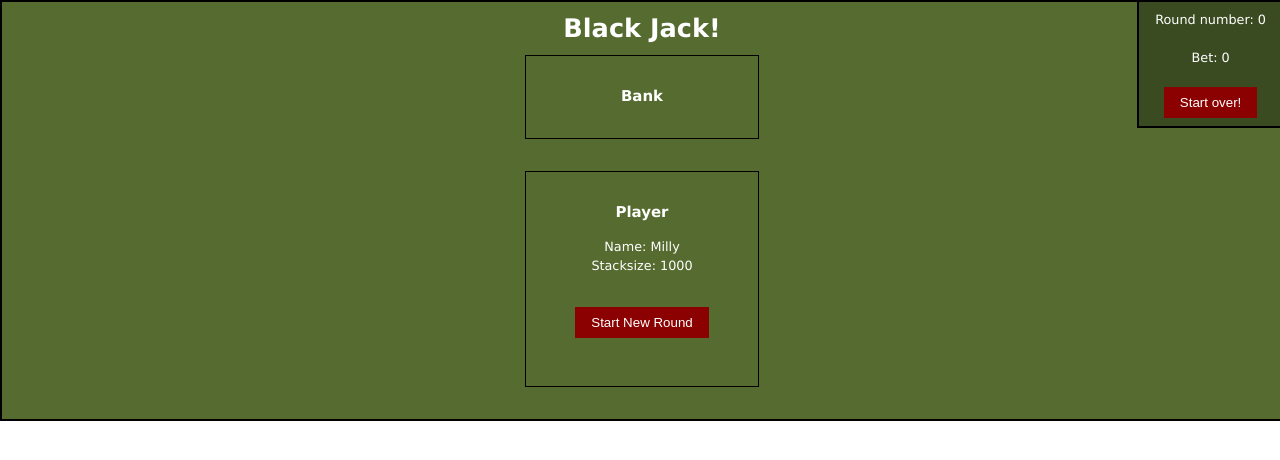
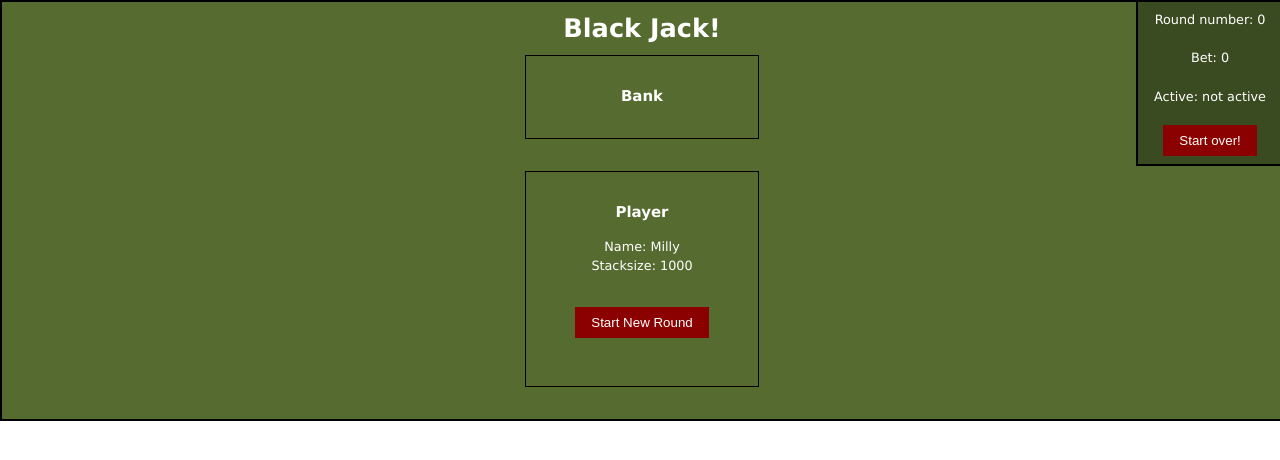
Before and after one commit to madebymilly/react-blackjack, a React (Create React App) app: page / in a window 1280 px wide. Shown: the top 460 px of the page. Built offline with nearby package versions, Linux system fonts and the light colour scheme; the HTML template or start-up script is replaced by a standard one.

Commit message:
added Round context

```diff
--- a/src/App.js
+++ b/src/App.js
@@ -1,10 +1,13 @@
 import './styling/App.css';
 import Board from './components/Board'
+import { RoundProvider } from './context/RoundContext'
 
 function App() {
   return (
     <div className="App">
-      <Board />
+      <RoundProvider>
+        <Board />
+      </RoundProvider>
     </div>
   );
 }
--- a/src/components/Board.js
+++ b/src/components/Board.js
@@ -1,20 +1,29 @@
 import React, { Component } from 'react'
+
+import { RoundContext } from "../context/RoundContext";
+
 import Round from './Round'
 import Bank from './Bank'
 import Player from './Player'
 import StartGameForm from './StartGameForm'
+
 import fullDeck from '../data/deck'
+
 import '../styling/Board.css'
+
 import { getTotalValue } from '../js/helpers'
 
 
 const DECK = fullDeck.sort(() => 0.5 - Math.random());
 
 class Board extends Component {
+
   static defaultProps = {
     bets: [10, 25, 50, 100, 200],
     moves: ['hit', 'pass']
   }
+
+  static contextType = RoundContext;
 
   constructor(props) {
     super(props)
@@ -33,9 +42,8 @@ class Board extends Component {
         //   { id: 2, cards: [DECK[6], DECK[7]], done: false, winner: false, bet: 100 }
         // ]
       },
-      bank: { hand: [] },
-      // bank: { hand: [DECK[0], DECK[1]] },
-      currentRound: { num: 0, bet: 0, active: false }
+      bank: { hand: [] }
+      // bank: { hand: [DECK[0], DECK[1]] }
     }
 
     this.resetGame = this.resetGame.bind(this)
@@ -156,10 +164,8 @@ class Board extends Component {
   }
 
   checkEndRound() {
-
     let allHandsDone = this.state.player.hands.every( hand => hand.done === true );
     if (allHandsDone) {
-      console.log('end round');
       this.endRound();
     }
   }
@@ -169,8 +175,8 @@ class Board extends Component {
     let currentBankHandValue = this.state.bank.hand[0].value;
     while (currentBankHandValue < 17) {
       const newCard = this.dealCard();
-      console.log(newCards);
-      console.log(newCard);
+      // console.log(newCards);
+      // console.log(newCard);
       newCards = [...newCards, newCard];
       currentBankHandValue += newCard.value;
     }
@@ -178,26 +184,25 @@ class Board extends Component {
   }
 
   endRound() {
+    this.context.deActivateRound();
     const newCardsForBank = this.getBankCardsTill17();
     this.setState(prevState => ({
-      currentRound: { ...prevState.currentRound, active: false },
       bank: { ...prevState.bank, hand: [...prevState.bank.hand, ...newCardsForBank] }
     }))
   }
 
   startRound() {
-    const newRoundNum = this.state.currentRound.num + 1;
+    this.context.activateRound();
     this.setState(prevState => ({
-      currentRound: { ...prevState.currentRound, num: newRoundNum, active: true, bet: 0 },
       player: { ...prevState.player, hands: [] },
       bank: { ...prevState.bank, hand: [] },
     }))
   }
 
   doBet(bet) {
+    this.context.setBet(bet);
     const newStacksize = this.state.player.stacksize - bet;
     this.setState(prevState => ({
-      currentRound: { ...prevState.currentRound, bet: bet },
       player: { ...prevState.player, stacksize: newStacksize }
     }))
     this.dealFirstCards();
@@ -207,7 +212,7 @@ class Board extends Component {
     const dealtCardsToPlayer = [this.dealCard(), this.dealCard()];
     const dealtCardToBank = [this.dealCard()];
     this.setState(prevState => ({
-      player: { ...prevState.player, hands: [{ id: 0, cards: dealtCardsToPlayer, done: false, bet: prevState.currentRound.bet }] },
+      player: { ...prevState.player, hands: [{ id: 0, cards: dealtCardsToPlayer, done: false, bet: this.context.roundBet }] },
       bank: { ...prevState.bank, hand: dealtCardToBank }
     }))
   }
@@ -215,14 +220,13 @@ class Board extends Component {
   render() {
 
     const { moves, bets } = this.props;
-    const { gameHasStarted, player, bank, currentRound } = this.state;
-
+    const { gameHasStarted, player, bank } = this.state;
     return (
       <div className="Board">
         <h1>Black Jack!</h1>
         {gameHasStarted
         ? <div>
-            <Round roundnr={currentRound.num} bet={currentRound.bet} resetGame={this.resetGame} />
+            <Round resetGame={this.resetGame} />
             <Bank hand={bank.hand} />
             <div className="Board-players">
               <Player
@@ -232,7 +236,6 @@ class Board extends Component {
                 bets={bets}
                 doBet={this.doBet}
                 hands={player.hands}
-                round={currentRound}
                 doMove={this.doMove}
                 startRound={this.startRound}
               />
--- a/src/components/Hand.js
+++ b/src/components/Hand.js
@@ -1,21 +1,18 @@
 import React, { Component } from 'react'
+
+import { RoundContext } from "../context/RoundContext";
+
 import Card from './Card'
 import Move from './Move'
+
 import '../styling/Hand.css'
+
 import { getTotalValue } from '../js/helpers'
 
 class Hand extends Component {
-  componentDidUpdate(prevProps, prevState) {
 
-  }
-  // getHandValue = () => {
-  //   let handValue = 0;
-  //   this.props.hand.map(
-  //     (card, i) =>
-  //       handValue += card.value
-  //   )
-  //   return handValue;
-  // }
+  static contextType = RoundContext;
+
   getPossibleMoves = () => {
     let moves = [...this.props.moves];
     // If value of first two cards is the same:
@@ -29,17 +26,23 @@ class Hand extends Component {
     }
     return moves;
   }
+
   handleMove = (move) => {
     this.props.doMove(move, this.props.id);
   }
+
   render() {
-    const moves = (this.props.moves && this.props.roundActive)
+
+    const { isRoundActive } = this.context;
+
+    const moves = (this.props.moves && isRoundActive)
       ? <div className="Hand-moves">
         {this.getPossibleMoves().map(move =>
           <Move key={move} move={move} handleMove={this.handleMove} />
         )}
       </div>
       : '';
+
     return (
       <div className="Hand">
         {this.props.bet &&
--- a/src/components/Player.js
+++ b/src/components/Player.js
@@ -1,9 +1,15 @@
 import React, { Component } from 'react'
+
+import { RoundContext } from "../context/RoundContext";
+
 import Hand from './Hand'
 import Bet from './Bet'
+
 import '../styling/Player.css'
 
 class Player extends Component {
+
+  static contextType = RoundContext;
 
   handleClick = () => {
     this.props.startRound();
@@ -11,7 +17,8 @@ class Player extends Component {
 
   render() {
 
-    const { name, stacksize, hands, moves, bets, doBet, round, doMove } = this.props;
+    const { name, stacksize, hands, moves, bets, doBet, doMove } = this.props;
+    const { roundBet, isRoundActive } = this.context;
 
     return (
       <div className="Player">
@@ -22,13 +29,13 @@ class Player extends Component {
         </div>
         <div className="Player-hands">
           {hands.map(hand =>
-            <Hand key={hand.id} id={hand.id} hand={hand.cards} moves={moves} doMove={doMove} roundActive={round.active} bet={round.bet}/>
+            <Hand key={hand.id} id={hand.id} hand={hand.cards} moves={moves} doMove={doMove} />
           )}
         </div>
-        {!round.active &&
+        {!isRoundActive &&
           <button className="Player-start-round" onClick={this.handleClick}>Start New Round</button>
         }
-        {round.active && round.bet === 0 &&
+        {isRoundActive && roundBet === 0 &&
           <div className="Player-bets">
             {bets.map(bet =>
               <Bet key={bet} bet={bet} doBet={doBet} />
--- a/src/components/Round.js
+++ b/src/components/Round.js
@@ -1,14 +1,22 @@
-import React from 'react'
+import React, { Component } from 'react'
+
+import { RoundContext } from "../context/RoundContext";
+
 import '../styling/Round.css'
 
-function Round(props) {
-  return (
-    <div className="Round">
-      <p>Round number: {props.roundnr}</p>
-      <p>Bet: {props.bet}</p>
-      <button onClick={props.resetGame}>Start over!</button>
-    </div>
-  )
+class Round extends Component {
+  static contextType = RoundContext;
+  render() {
+    const { roundNum, roundBet, isRoundActive } = this.context;
+    return (
+      <div className="Round">
+        <p>Round number: {roundNum}</p>
+        <p>Bet: {roundBet}</p>
+        <p>Active: {isRoundActive ? 'active' : 'not active'}</p>
+        <button onClick={this.props.resetGame}>Start over!</button>
+      </div>
+    )
+  }
 }
 
 export default Round;
--- /dev/null
+++ b/src/context/RoundContext.js
@@ -0,0 +1,49 @@
+import React, { Component, createContext } from "react";
+
+export const RoundContext = createContext();
+
+export class RoundProvider extends Component {
+  constructor(props) {
+    super(props)
+
+    this.state = {
+      roundNum: 0,
+      roundBet: 0,
+      isRoundActive: false
+    }
+  }
+
+  activateRound = () => {
+    this.setState(prevState => ({
+      isRoundActive: true,
+      roundNum: prevState.roundNum + 1
+    }))
+  }
+
+  deActivateRound = () => {
+    this.setState(prevState => ({
+      isRoundActive: false,
+      roundBet: 0
+    }))
+  }
+
+  setBet = (bet) => {
+    this.setState({
+      roundBet: bet
+    })
+  }
+
+  render() {
+    return (
+      <RoundContext.Provider value={{
+        ...this.state,
+        activateRound: this.activateRound,
+        deActivateRound: this.deActivateRound,
+        setBet: this.setBet
+      }}>
+        {this.props.children}
+      </RoundContext.Provider>
+    )
+  }
+
+}
```
Also changed, not shown: 16 other files (tests, documents, lock files or other folders).
